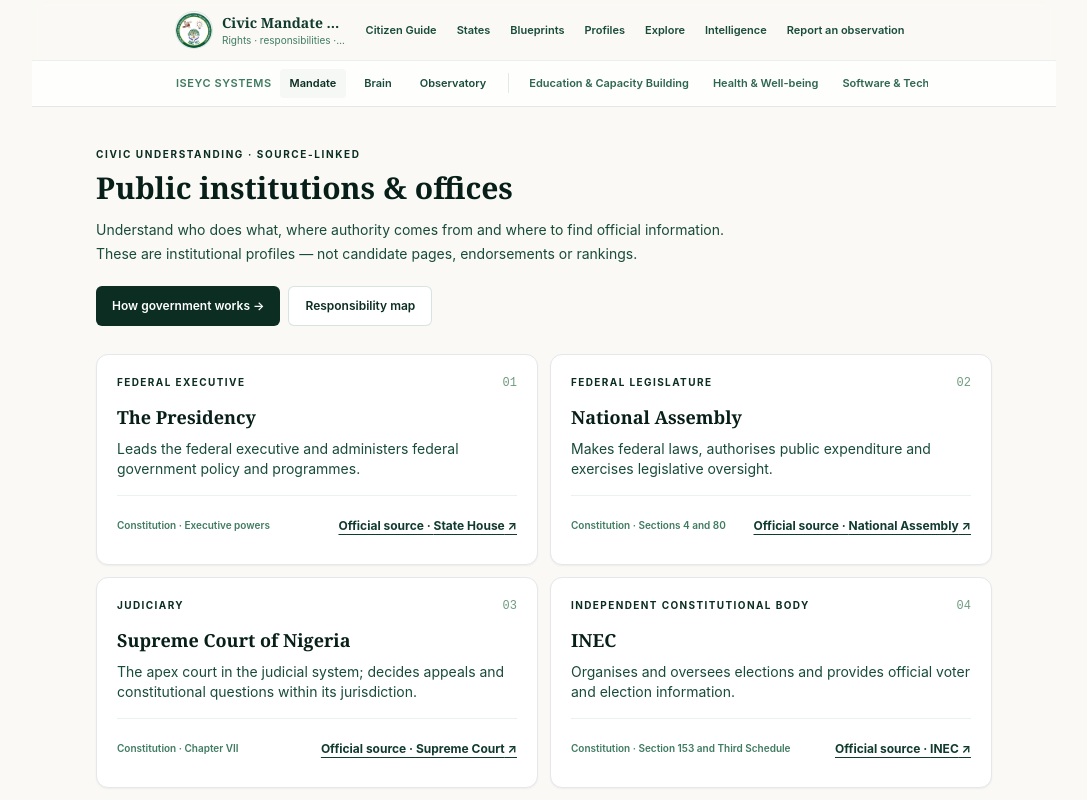
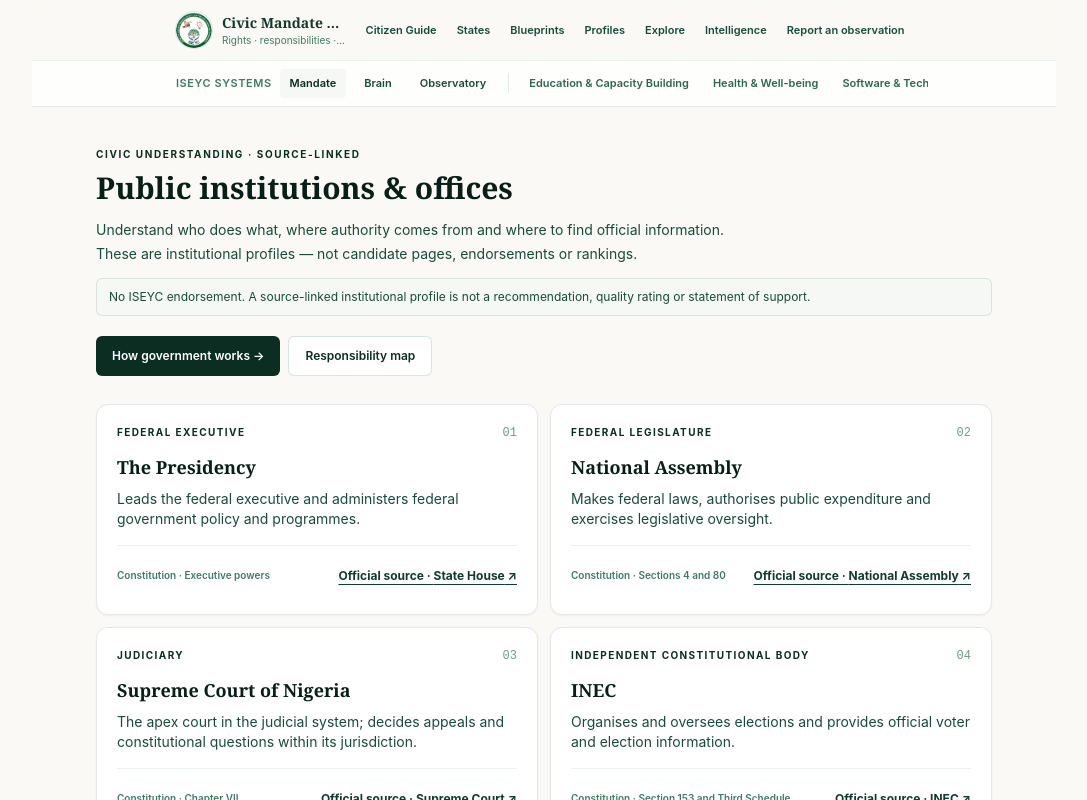
Before and after one commit to mrzulqarnainnadabo/2027-street-mandate, a Next.js app: page /profiles in a window 1280 px wide. Shown: the top 800 px of the page, without its empty margins (96-1183 px from the left). Built offline with nearby package versions, Linux system fonts and the light colour scheme.

Commit message:
Make the institutional-profile non-endorsement boundary explicit

```diff
--- a/app/profiles/page.tsx
+++ b/app/profiles/page.tsx
@@ -26,6 +26,7 @@ export default function ProfilesPage() {
         <p className="text-[10px] font-bold uppercase tracking-[.16em] text-gold-700">Civic understanding · source-linked</p>
         <h1 className="mt-2 font-display text-2xl font-bold text-forest-950 sm:text-3xl">Public institutions & offices</h1>
         <p className="mt-3 max-w-2xl text-sm leading-6 text-forest-700">Understand who does what, where authority comes from and where to find official information. These are institutional profiles — not candidate pages, endorsements or rankings.</p>
+        <p className="mt-3 rounded-md border border-forest-500/15 bg-forest-50 px-3 py-2 text-xs leading-5 text-forest-700">No ISEYC endorsement. A source-linked institutional profile is not a recommendation, quality rating or statement of support.</p>
         <div className="mt-5 flex flex-wrap gap-2"><Link href="/learn#government" className="inline-flex min-h-10 items-center rounded-md bg-forest-900 px-4 text-xs font-semibold text-white">How government works →</Link><Link href="/map" className="inline-flex min-h-10 items-center rounded-md border border-forest-500/20 bg-white px-4 text-xs font-semibold text-forest-900">Responsibility map</Link></div>
         <div className="mt-7 grid gap-3 md:grid-cols-2">
           {institutions.map((item,i)=><article key={item.name} className="motion-card rounded-xl border border-forest-500/12 bg-white p-5 shadow-sm">
```
